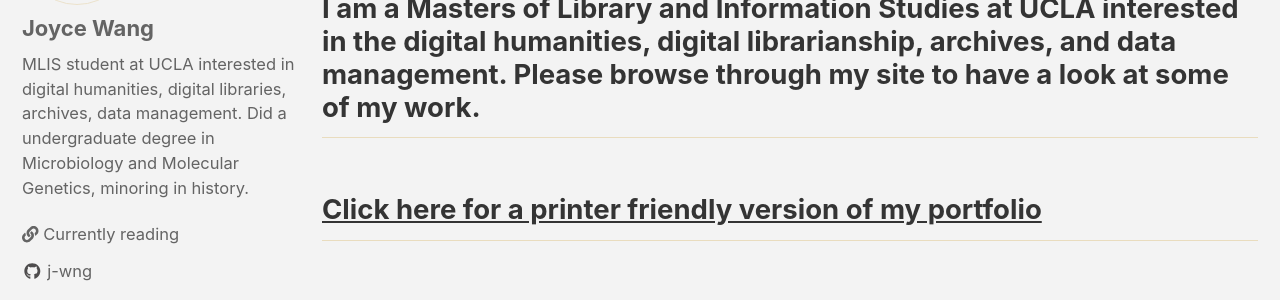
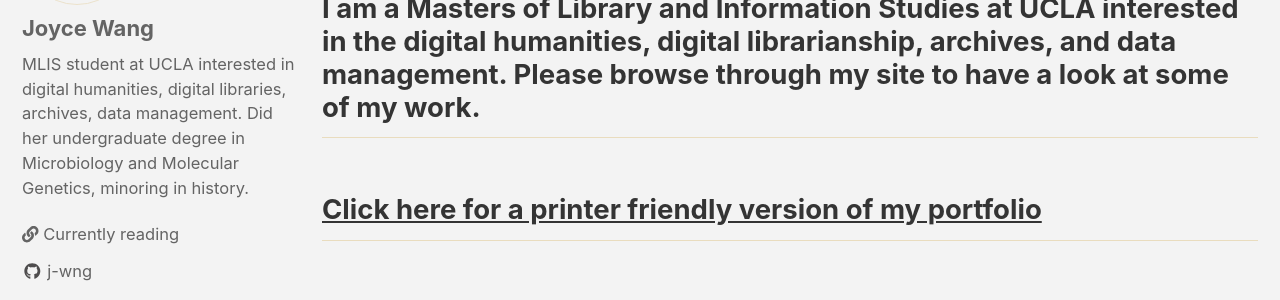
Before and after one commit to j-wng/portfolio, a Jekyll site: the page built from index.html, in a window 1280 px wide. Shown: the part 543-843 px from the top of the page. Built offline with Jekyll 4.4.1, drawn with Linux system fonts in a browser that asks for light colours; cached includes are drawn as plain includes; nearby versions of some CDN libraries; the list of posts is cut into pages by our own code.

Commit message:
Update _config.yml

```diff
--- a/_config.yml
+++ b/_config.yml
@@ -108,7 +108,7 @@
 author:
   name             : "Joyce Wang"
   avatar           : "/assets/images/logo.png"
-  bio              : "MLIS student at UCLA interested in digital humanities, digital libraries, archives, data management. Did a undergraduate degree in Microbiology and Molecular Genetics, minoring in history."
+  bio              : "MLIS student at UCLA interested in digital humanities, digital libraries, archives, data management. Did her undergraduate degree in Microbiology and Molecular Genetics, minoring in history."
  # location         : #"Somewhere"
   email            :
 
```
